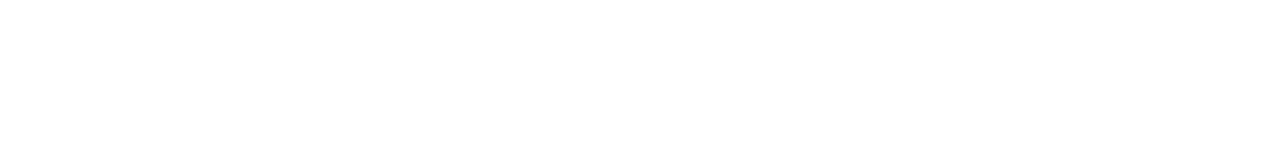
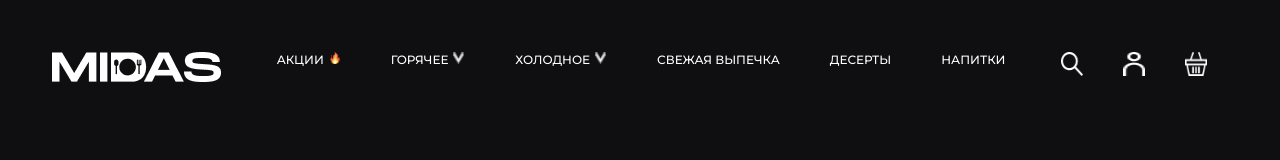
Before and after one commit to Toroshchin/Delivery-food, a plain HTML site: page index.html in a window 1280 px wide. Drawn offline with Linux system fonts and the light colour scheme.

Commit message:
create header

```diff
--- a/index.html
+++ b/index.html
@@ -5,10 +5,35 @@
   <meta charset="UTF-8">
   <meta name="viewport" content="width=device-width, initial-scale=1.0">
   <title>Delivery</title>
+  <link rel="stylesheet" href="style/style.css">
+  <link rel="preconnect" href="https://fonts.googleapis.com">
+  <link rel="preconnect" href="https://fonts.gstatic.com" crossorigin>
+  <link href="https://fonts.googleapis.com/css2?family=Montserrat:ital,wght@0,100..900;1,100..900&display=swap"
+    rel="stylesheet">
 </head>
 
 <body>
+  <div class="wrapper">
+    <div class="header">
+      <img src="media/image/logo.png" alt="Логотип">
+      <div class="header-list">
+        <p class="header-list__item">акции<img class="header-list__img" src="media/image/img-fire.png" alt="Огонь"></p>
+        <p class="header-list__item">горячее<img class="header-list__img" src="media/image/arrow-icon-down.png"
+            alt="Стрелка вниз"></p>
+        <p class="header-list__item">холодное<img class="header-list__img" src="media/image/arrow-icon-down.png"
+            alt="Стрелка вниз"></p>
+        <p class="header-list__item">свежая выпечка</p>
+        <p class="header-list__item">десерты</p>
+        <p class="header-list__item">напитки</p>
+      </div>
+      <div class="header-button">
+        <img src="media/image/icon-search.png" alt="Профиль" class="header-button__icon">
+        <img src="media/image/icon-profile.png" alt="Профиль" class="header-button__icon">
+        <img src="media/image/icon-basket.png" alt="" class="header-button__icon">
 
+      </div>
+    </div>
+  </div>
 </body>
 
 </html>
--- a/style/style.css
+++ b/style/style.css
@@ -0,0 +1,50 @@
+* {
+  margin: 0;
+  padding: 0;
+}
+
+body {
+  background: #0f0f11;
+  font-family: 'Montserrat', sans-serif;
+  font-optical-sizing: auto;
+  font-weight: 500;
+  font-style: normal;
+}
+
+.wrapper {
+}
+
+.header {
+  margin: 52px 73px 45px 52px;
+  color: #fff;
+  display: flex;
+  justify-content: space-between;
+}
+
+.header-list {
+  display: flex;
+  gap: 50px;
+  text-transform: uppercase;
+  font-size: 12px;
+  float: left;
+}
+
+.header-list__img {
+  height: 12px;
+  width: 12px;
+  margin-left: 5px;
+}
+
+.header-list__item {
+  display: flex;
+}
+
+.header-button {
+  display: flex;
+  gap: 40px;
+}
+
+.header-button__icon {
+  height: 24px;
+  width: 22px;
+}
```
Also changed, not shown: media/image/arrow-icon-down.png (added), media/image/icon-basket.png (added), media/image/icon-profile.png (added), media/image/icon-search.png (added), media/image/img-fire.png (added), media/image/logo.png (added).
